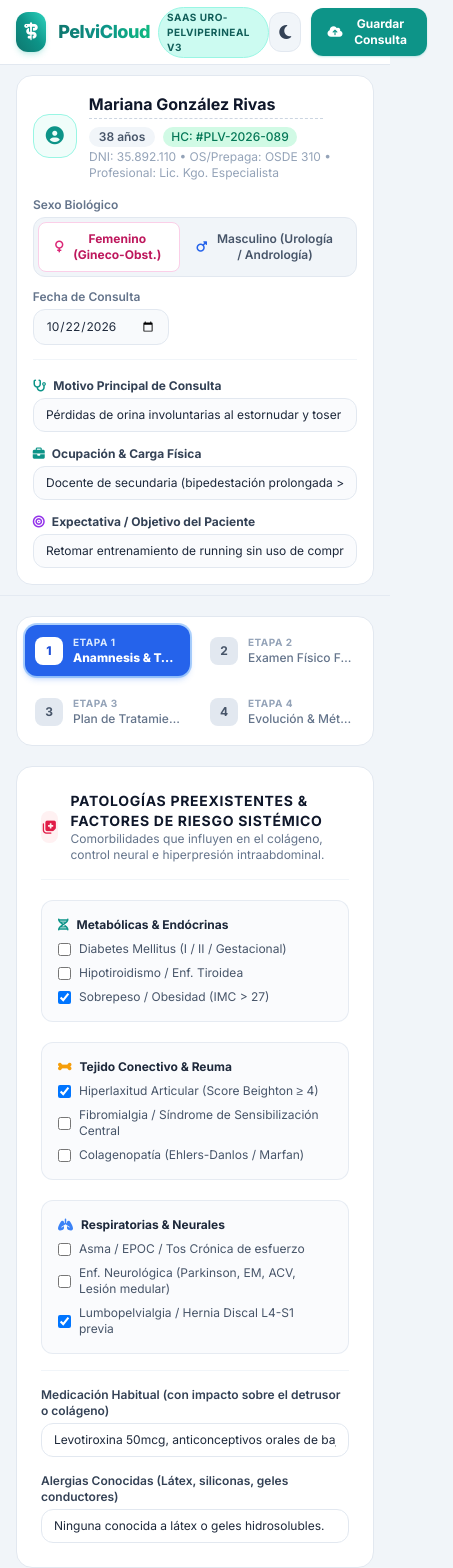
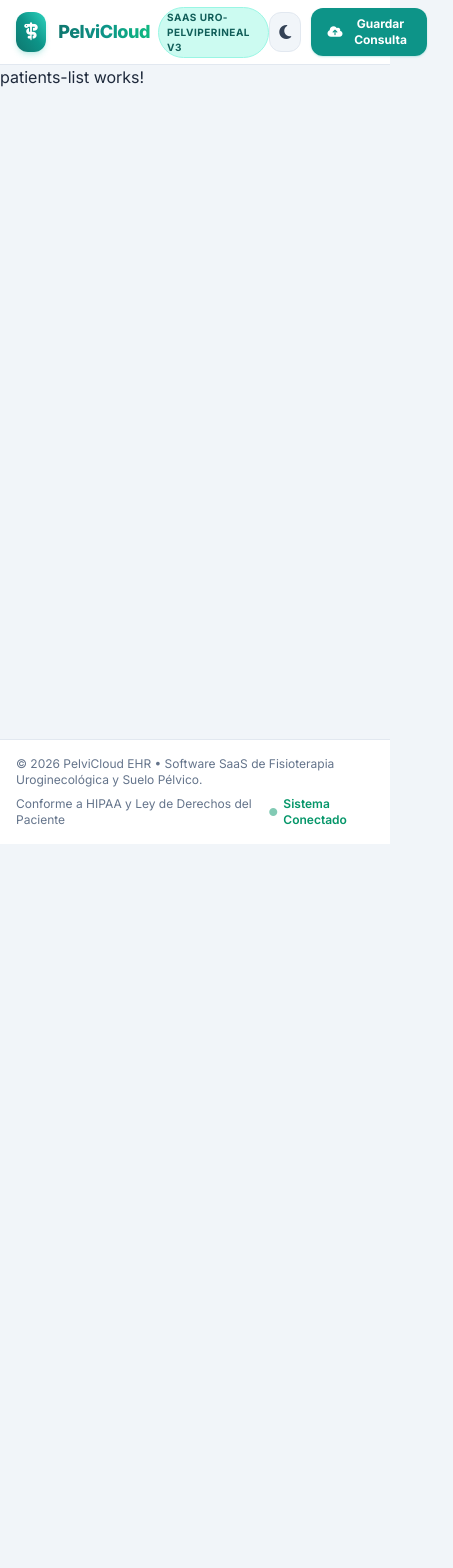
Before and after one commit to alvarosaccomani/ATSHealth-web-app, an Angular app: page /admin/application/patients in a window 390 px wide. Shown: the top 1568 px of the page, 453 px wide, since content can reach past the window. After the commit the page ends 844 px from the top, so only its background shows below. Built offline with nearby package versions, Linux system fonts and the light colour scheme.

Commit message:
i move application-layout component to encounter component

```diff
--- a/src/app/admin/application/application-layout/application-layout.component.html
+++ b/src/app/admin/application/application-layout/application-layout.component.html
@@ -1,18 +1,7 @@
 <div class="min-h-screen flex flex-col bg-slate-100 dark:bg-darkBg-900 text-slate-800 dark:text-slate-100 transition-colors">
   <app-nav-bar />
-  <app-patient-sticky-bar (sexChange)="activeSex.set($event)" />
-  <app-stage-bar [(currentStage)]="activeStage" />
-  <main class="max-w-7xl mx-auto px-4 sm:px-6 lg:px-8 pb-12 w-full flex-1">
-    @if (activeStage() === 1) {
-      <app-stage-1-anamnesis [sex]="activeSex()" (nextStage)="activeStage.set($event)" />
-    } @else if (activeStage() === 2) {
-      <app-stage-2-physical-exam (prevStage)="activeStage.set($event)" (nextStage)="activeStage.set($event)" />
-    } @else if (activeStage() === 3) {
-      <app-stage-3-treatment-plan (prevStage)="activeStage.set($event)" (nextStage)="activeStage.set($event)" />
-    } @else if (activeStage() === 4) {
-      <app-stage-4-evolution (prevStage)="activeStage.set($event)" />
-    }
+  <div class="w-full flex-1 flex flex-col">
     <router-outlet />
-  </main>
+  </div>
   <app-footer />
 </div>
--- a/src/app/admin/application/application-layout/application-layout.component.ts
+++ b/src/app/admin/application/application-layout/application-layout.component.ts
@@ -1,31 +1,13 @@
-import { Component, signal } from '@angular/core';
+import { Component } from '@angular/core';
 import { RouterOutlet } from '@angular/router';
-import { NavBarComponent } from '../../../shared/components/nav-bar/nav-bar.component';
-import { FooterComponent } from '../../../shared/components/footer/footer.component';
-import { BiologicalSex, PatientStickyBarComponent } from '../patient-sticky-bar/patient-sticky-bar.component';
-import { StageBarComponent } from '../stage-bar/stage-bar.component';
-import { Stage1AnamnesisComponent } from '../stages/stage-1-anamnesis/stage-1-anamnesis.component';
-import { Stage2PhysicalExamComponent } from '../stages/stage-2-physical-exam/stage-2-physical-exam.component';
-import { Stage3TreatmentPlanComponent } from '../stages/stage-3-treatment-plan/stage-3-treatment-plan.component';
-import { Stage4EvolutionComponent } from '../stages/stage-4-evolution/stage-4-evolution.component';
+import { NavBarComponent } from '@components/nav-bar/nav-bar.component';
+import { FooterComponent } from '@components/footer/footer.component';
 
 @Component({
   selector: 'app-application-layout',
-  imports: [
-    NavBarComponent,
-    PatientStickyBarComponent,
-    StageBarComponent,
-    Stage1AnamnesisComponent,
-    Stage2PhysicalExamComponent,
-    Stage3TreatmentPlanComponent,
-    Stage4EvolutionComponent,
-    FooterComponent,
-    RouterOutlet,
-  ],
+  standalone: true,
+  imports: [NavBarComponent, FooterComponent, RouterOutlet],
   templateUrl: './application-layout.component.html',
   styleUrl: './application-layout.component.scss',
 })
-export class ApplicationLayoutComponent {
-  readonly activeStage = signal<number>(1);
-  readonly activeSex = signal<BiologicalSex>('femenino');
-}
+export class ApplicationLayoutComponent {}
--- a/src/app/admin/application/encounter/encounter.component.html
+++ b/src/app/admin/application/encounter/encounter.component.html
@@ -1 +1,13 @@
-<p>encounter works!</p>
+<app-patient-sticky-bar (sexChange)="activeSex.set($event)" />
+<app-stage-bar [(currentStage)]="activeStage" />
+<main class="max-w-7xl mx-auto px-4 sm:px-6 lg:px-8 pb-12 w-full flex-1">
+  @if (activeStage() === 1) {
+    <app-stage-1-anamnesis [sex]="activeSex()" (nextStage)="activeStage.set($event)" />
+  } @else if (activeStage() === 2) {
+    <app-stage-2-physical-exam (prevStage)="activeStage.set($event)" (nextStage)="activeStage.set($event)" />
+  } @else if (activeStage() === 3) {
+    <app-stage-3-treatment-plan (prevStage)="activeStage.set($event)" (nextStage)="activeStage.set($event)" />
+  } @else if (activeStage() === 4) {
+    <app-stage-4-evolution (prevStage)="activeStage.set($event)" />
+  }
+</main>
--- a/src/app/admin/application/encounter/encounter.component.ts
+++ b/src/app/admin/application/encounter/encounter.component.ts
@@ -1,9 +1,26 @@
-import { Component } from '@angular/core';
+import { Component, signal } from '@angular/core';
+import { BiologicalSex, PatientStickyBarComponent } from '../patient-sticky-bar/patient-sticky-bar.component';
+import { StageBarComponent } from '../stage-bar/stage-bar.component';
+import { Stage1AnamnesisComponent } from '../stages/stage-1-anamnesis/stage-1-anamnesis.component';
+import { Stage2PhysicalExamComponent } from '../stages/stage-2-physical-exam/stage-2-physical-exam.component';
+import { Stage3TreatmentPlanComponent } from '../stages/stage-3-treatment-plan/stage-3-treatment-plan.component';
+import { Stage4EvolutionComponent } from '../stages/stage-4-evolution/stage-4-evolution.component';
 
 @Component({
-  imports: [],
   selector: 'app-encounter',
+  standalone: true,
+  imports: [
+    PatientStickyBarComponent,
+    StageBarComponent,
+    Stage1AnamnesisComponent,
+    Stage2PhysicalExamComponent,
+    Stage3TreatmentPlanComponent,
+    Stage4EvolutionComponent,
+  ],
+  templateUrl: './encounter.component.html',
   styleUrl: './encounter.component.scss',
-  templateUrl: './encounter.component.html',
 })
-export class EncounterComponent {}
+export class EncounterComponent {
+  readonly activeStage = signal<number>(1);
+  readonly activeSex = signal<BiologicalSex>('femenino');
+}
```
Also changed, not shown: 2 other files (tests, documents, lock files or other folders).
